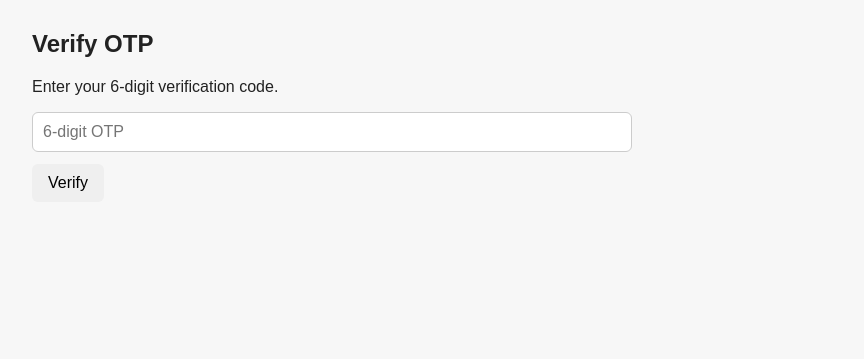
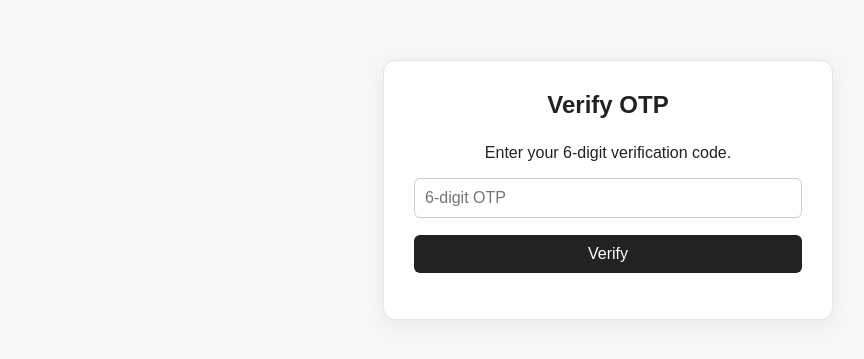
Before and after one commit to alaaahmadd182-lab/restaurant-app-Alaaa, a PHP site: page /otp.html in a window 1280 px wide. Shown: the part 95-454 px from the top of the page, without its empty margins (32-896 px from the left). Run offline with PHP 8.4, Linux system fonts and the light colour scheme.

Commit message:
style: improve authentication page design

```diff
--- a/frontend/css/style.css
+++ b/frontend/css/style.css
@@ -269,3 +269,47 @@ img {
         grid-row: auto;
     }
 }
+
+/* ---------- Authentication Pages ---------- */
+
+.auth-container {
+    max-width: 450px;
+    margin: 60px auto;
+    background: white;
+    padding: 30px;
+    border: 1px solid #e5e5e5;
+    border-radius: 12px;
+    box-shadow: 0 5px 20px rgba(0, 0, 0, 0.06);
+}
+
+.auth-container h1,
+.auth-container h2 {
+    text-align: center;
+    margin-bottom: 25px;
+}
+
+.auth-container form {
+    max-width: none;
+}
+
+.auth-container button {
+    width: 100%;
+    background: #222;
+    color: white;
+    margin-top: 5px;
+}
+
+.auth-container button:hover {
+    opacity: 0.85;
+}
+
+.auth-container p {
+    text-align: center;
+}
+#message,
+#login-message,
+#signup-message,
+#otp-message {
+    margin-top: 15px;
+    text-align: center;
+}
--- a/frontend/login.html
+++ b/frontend/login.html
@@ -18,7 +18,7 @@
     </nav>
 </header>
 
-<main>
+<main class="auth-container">
 
     <h2>Login</h2>
 
--- a/frontend/otp.html
+++ b/frontend/otp.html
@@ -13,7 +13,7 @@
     <h1>Restaurant App</h1>
 </header>
 
-<main>
+<main class="auth-container">
 
     <h2>Verify OTP</h2>
 
--- a/frontend/signup.html
+++ b/frontend/signup.html
@@ -18,7 +18,7 @@
         </nav>
     </header>
 
-    <main>
+    <main class="auth-container">
 
         <h2>Create Account</h2>
 
```
